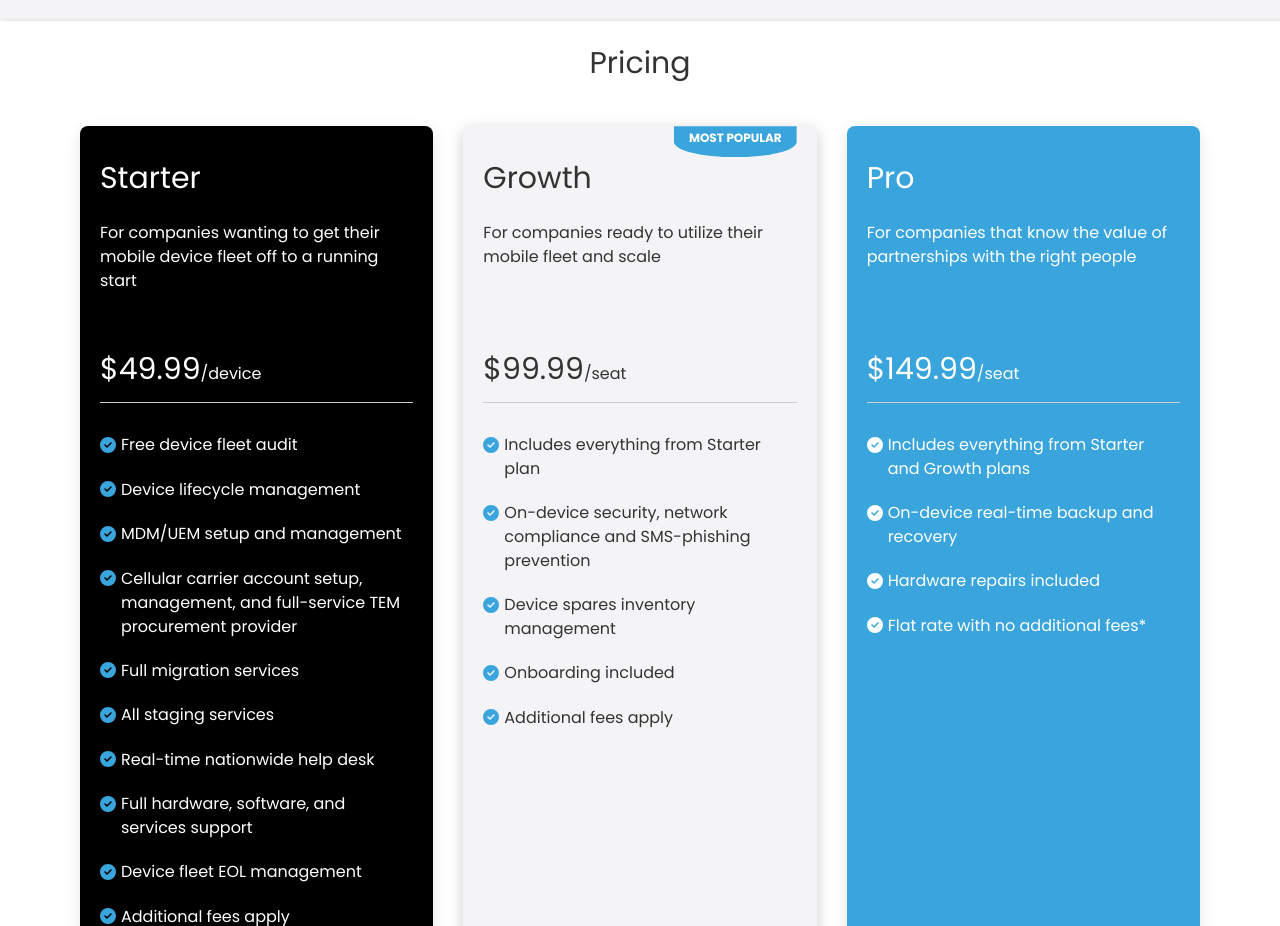
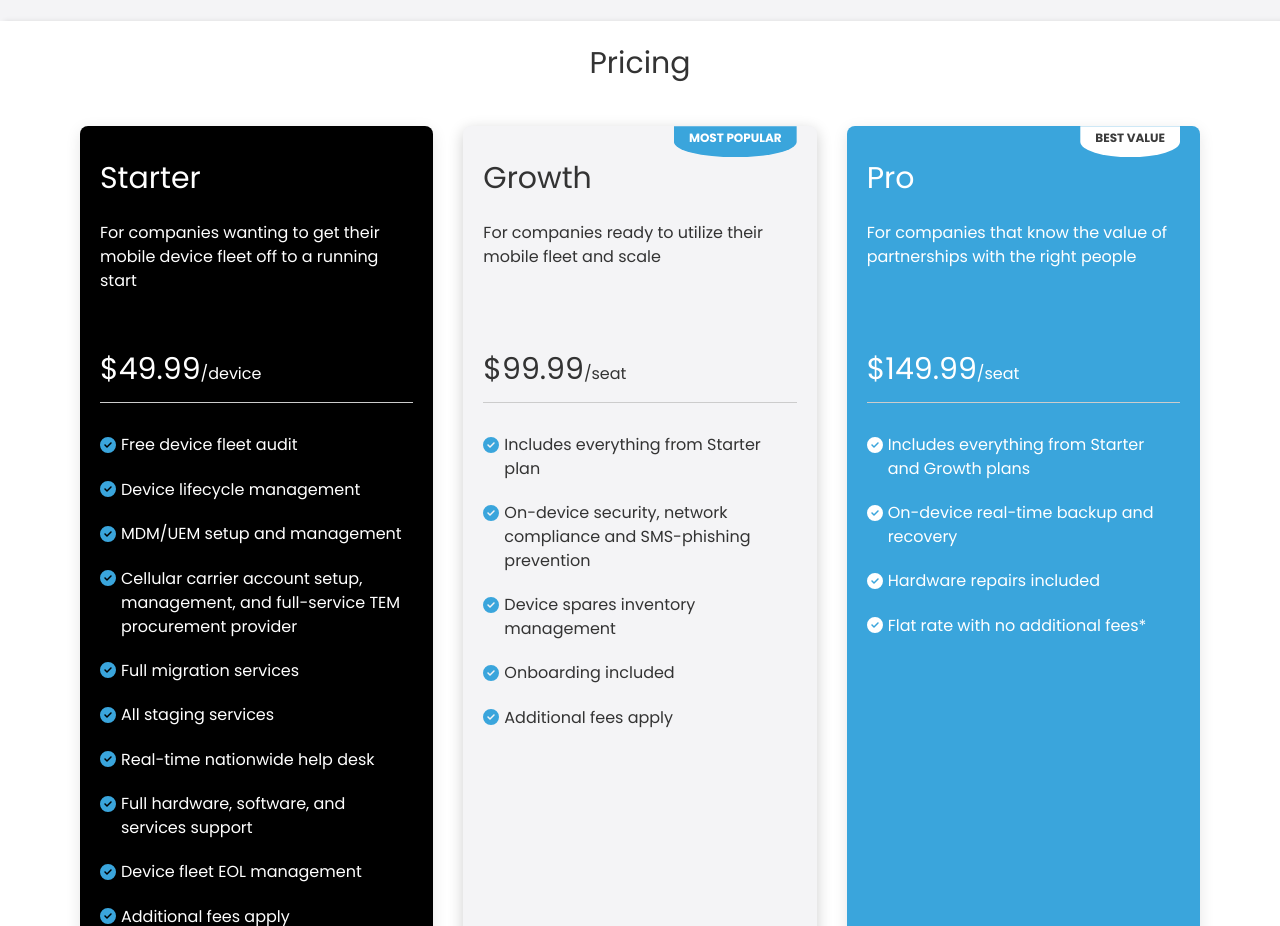
Before and after one commit to elspetha5/tms-website, a React (Vite) app: page / in a window 1280 px wide. Shown: the part 4100-5026 px from the top of the page. Built offline with nearby package versions, Linux system fonts and the light colour scheme; no server answers; a web font is replaced by a local one.

Commit message:
added best value badge to Pro plan

```diff
--- a/src/pages/home-page/components/pricing-section/pricing-section.tsx
+++ b/src/pages/home-page/components/pricing-section/pricing-section.tsx
@@ -71,6 +71,7 @@ const pricingCardsArr = [
       "Flat rate with no additional fees*",
     ],
     backgroundColor: backgroundColors.blue,
+    badge: "BEST VALUE",
   },
 ];
 
```
